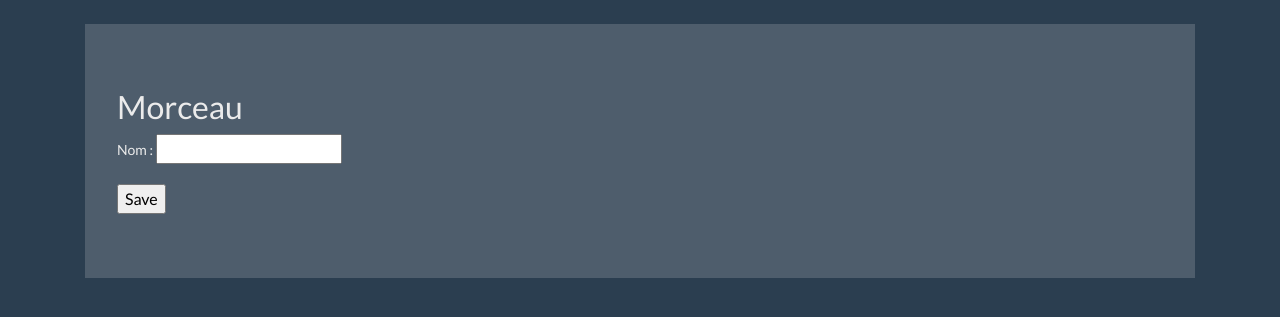
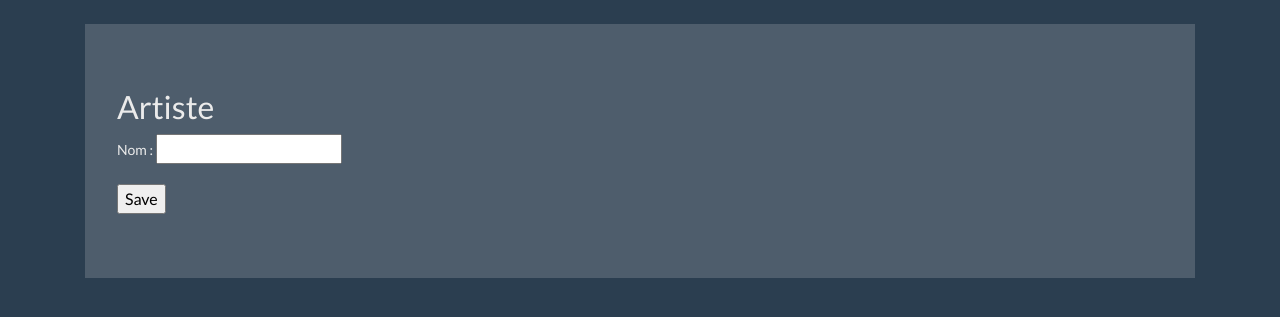
Before and after one commit to roza/django-musics, a Django app: page /musiques/artiste/new in a window 1280 px wide. Shown: the part 48-365 px from the top of the page. Run offline with Django 3.2, Linux system fonts and the light colour scheme; some libraries are stand-ins or nearby versions.

Commit message:
nettoyage

```diff
--- a/musiques/templates/musiques/artiste_form.html
+++ b/musiques/templates/musiques/artiste_form.html
@@ -1,7 +1,7 @@
 {% extends "base.html" %}
 
 {% block header %}
-           <h2>Morceau</h2>
+           <h2>Artiste</h2>
 {% endblock %}
 
 {% block content %}
--- a/templates/base.html
+++ b/templates/base.html
@@ -37,7 +37,7 @@
 <body>
     <header class="mb-3">
         <nav class="navbar navbar-expand-lg navbar-dark bg-secondary">
-          <a class="navbar-brand" href="/">Django Musics</a>
+          <a class="navbar-brand" href="/musiques/">Django Musics</a>
           <button class="navbar-toggler" type="button" data-toggle="collapse" data-target="#navbarSupportedContent"
                   aria-controls="navbarSupportedContent" aria-expanded="false" aria-label="Toggle navigation">
             <span class="navbar-toggler-icon"></span>
```
